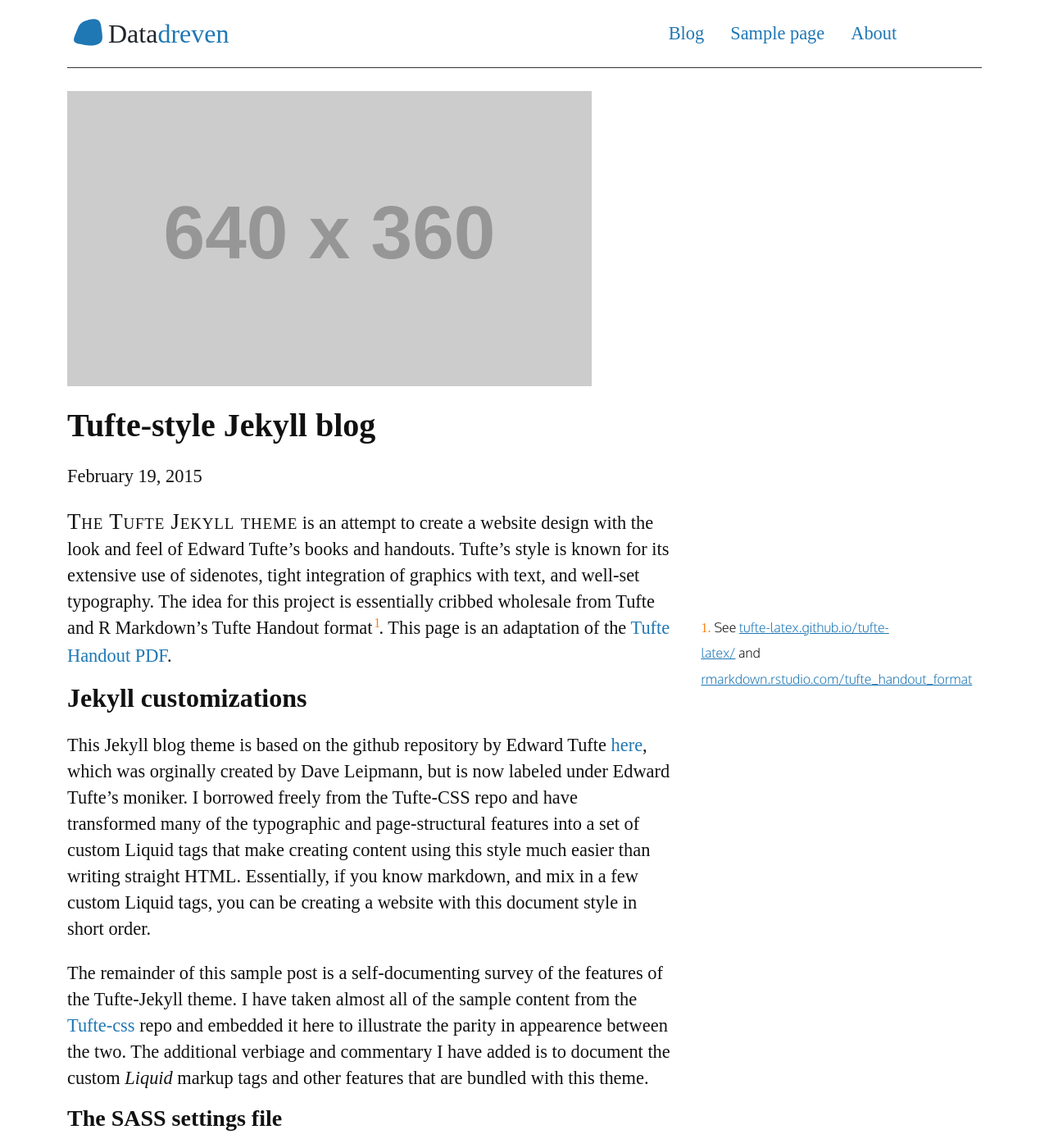
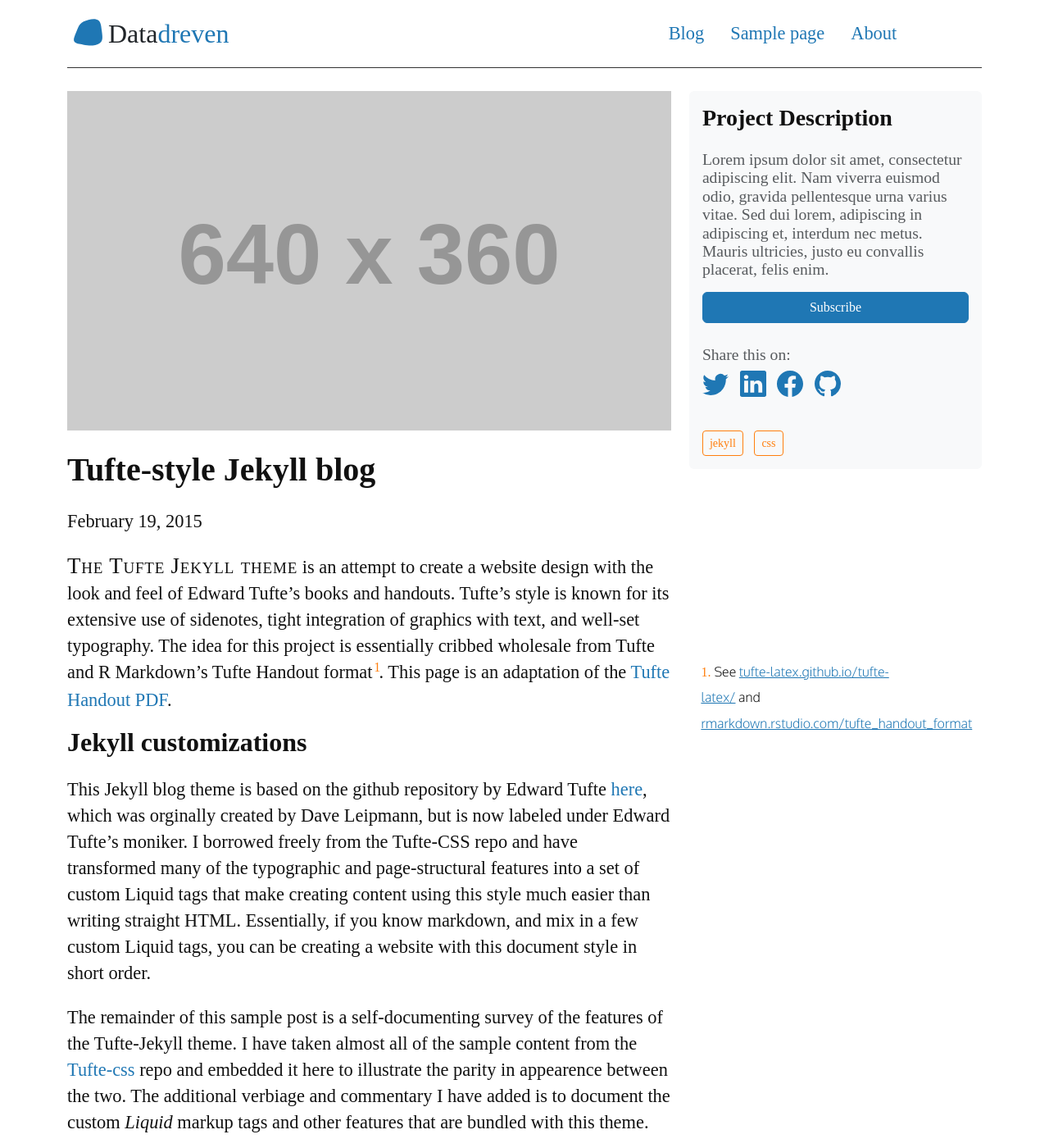
Before and after one commit to AsgerSP/asgersp.github.io, a Jekyll site: the page built from _posts/2015-02-19-tufte-style-jekyll-blog.md, in a window 1280 px wide and 1400 px high. Shown: the whole window at 82% size. Built offline with Jekyll 4.4.1, drawn with Linux system fonts in a browser that asks for light colours; some web fonts are replaced; formulas are drawn with MathJax 3.

Commit message:
added share section to the sidebar

```diff
--- a/_includes/share.html
+++ b/_includes/share.html
@@ -1,4 +1,4 @@
-<p class="sharetitle">Share this on:</p>
+<p class="text-muted mb-0"><small>Share this on:</small></p>
 
 <ul class="p-0 sharebutons">
   <li class="list-inline-item">
--- a/_layouts/post.html
+++ b/_layouts/post.html
@@ -15,6 +15,36 @@
             <!-- <p><img src="{{ page.coverphoto }}" class="img-fluid rounded" alt="TODO"></p> -->
             <p class="subtitle">{{ page.date | date: "%B %-d, %Y" }}</p>
             {{ content }}
+
+            <div class="sticky-top-article mb-4">
+                <div class="card mb-4 bg-light border-0">
+                    <div class="card-body d-flex flex-column">
+                        <div class="flex-grow-1">
+                            <h3 class="mt-0">Project Description</h3>
+                            <p class="lh-1 text-muted"><small>Lorem ipsum dolor sit amet, consectetur adipiscing elit.
+                                    Nam
+                                    viverra euismod
+                                    odio, gravida pellentesque urna
+                                    varius vitae. Sed dui lorem, adipiscing in adipiscing et, interdum nec metus. Mauris
+                                    ultricies, justo eu
+                                    convallis placerat, felis enim.</small></p>
+                            <div class="d-grid">
+                                <button class="btn btn-primary" type="button">Subscribe</button>
+                            </div>
+                            {% include share.html %}
+                        </div>
+
+                        {% assign tags = page.tag | split: ', ' %}
+                        <ul class="list-inline mb-0">
+                            {% for t in tags %}
+                            <li class="list-inline-item"><span class="btn btn-sm btn-outline-warning">{{ t }}</span>
+                            </li>
+                            {% endfor %}
+                        </ul>
+
+                    </div>
+                </div>
+            </div>
         </div>
     </div>
     {% include print-footer.html %}
--- a/css/tufte.scss
+++ b/css/tufte.scss
@@ -77,19 +77,6 @@
 }
 //* END OF ADD-INS */
 
-a.twitter {
-  color: #1da1f2;
-}
-a.linked {
-  color: #0e76a8;
-}
-a.facebook {
-  color: #4267b2;
-}
-a.github {
-  color: #171515;
-}
-
 a svg {
   fill: currentColor;
 }
@@ -118,7 +105,25 @@
   width: 100%;
   margin-left: auto;
   margin-right: auto;
+  position: relative;
   // padding-left: 12.5%; // NOTE i've disabled this padding to align it with the heading
+
+  .sticky-top-article {
+    @include media-breakpoint-up(md) {
+      width: 32%;
+      position: absolute;
+      top: 0;
+      right: 0;
+    }
+
+    h1,
+    h2,
+    h3,
+    p,
+    ul {
+      width: 100%;
+    }
+  }
 }
 
 // First significant deviation from CSS on tufte.css site - variable font size as browser width expands or contracts
@@ -506,8 +511,6 @@
   overflow-x: auto;
 }
 
-// .fullwidth, li.listing div{ max-width: 90%; }
-
 .full-width {
   .sidenote,
   .sidenote-number,
@@ -783,6 +786,37 @@
   }
 }
 
+.chart-container {
+  img {
+    width: 100%;
+    object-fit: cover;
+  }
+}
+
+.sharebutons {
+  li {
+    margin-top: 0;
+
+    svg {
+      width: 32px;
+      height: 32px;
+    }
+
+    // a.twitter {
+    //   color: #1da1f2;
+    // }
+    // a.linked {
+    //   color: #0e76a8;
+    // }
+    // a.facebook {
+    //   color: #4267b2;
+    // }
+    // a.github {
+    //   color: #171515;
+    // }
+  }
+}
+
 /* --- Icomoon icon fonts CSS --*/
 @font-face {
   font-family: "icomoon";
--- a/index.html
+++ b/index.html
@@ -79,7 +79,6 @@
           <p class="lh-1 text-muted"><small>Sample lorem ipsum project details text.</small></p>
         </div>
       </div>
-      <!-- {% include share.html %} -->
     </div>
   </div>
 
```
Also changed, not shown: _includes/social-icons/facebook.svg, _includes/social-icons/github.svg, _includes/social-icons/linkedin.svg, _includes/social-icons/twitter.svg.
